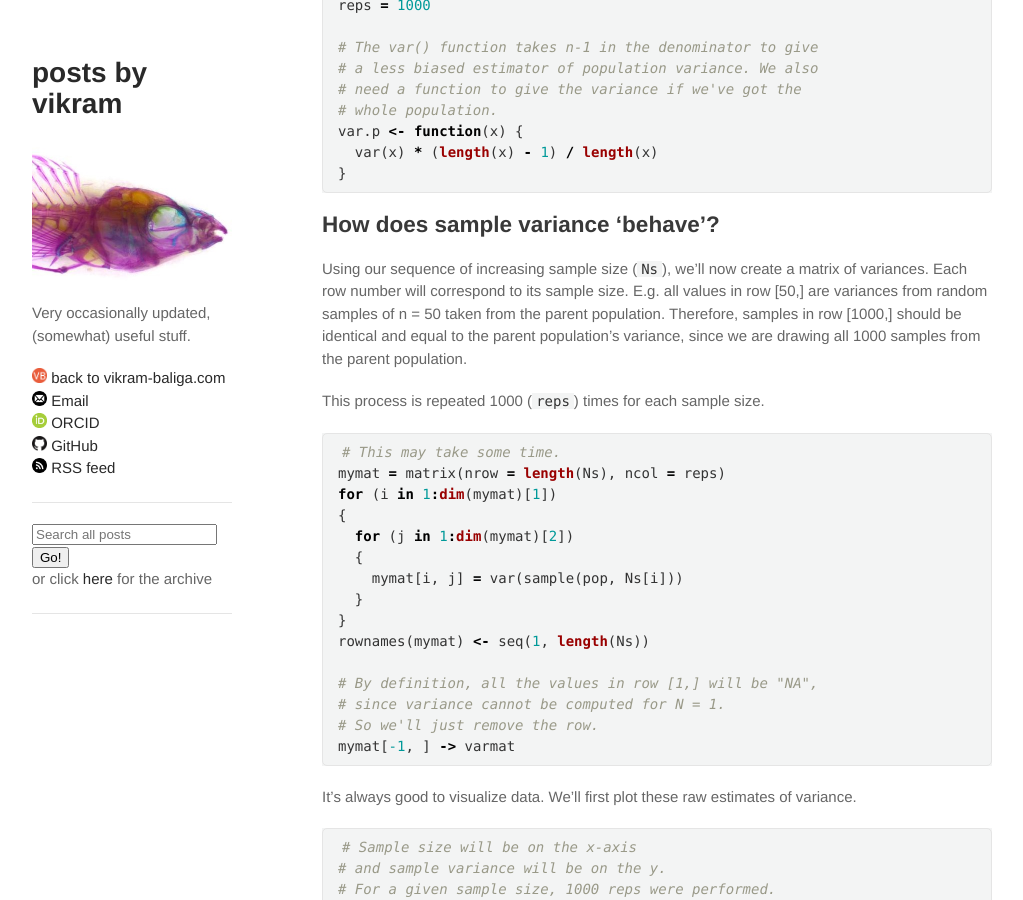
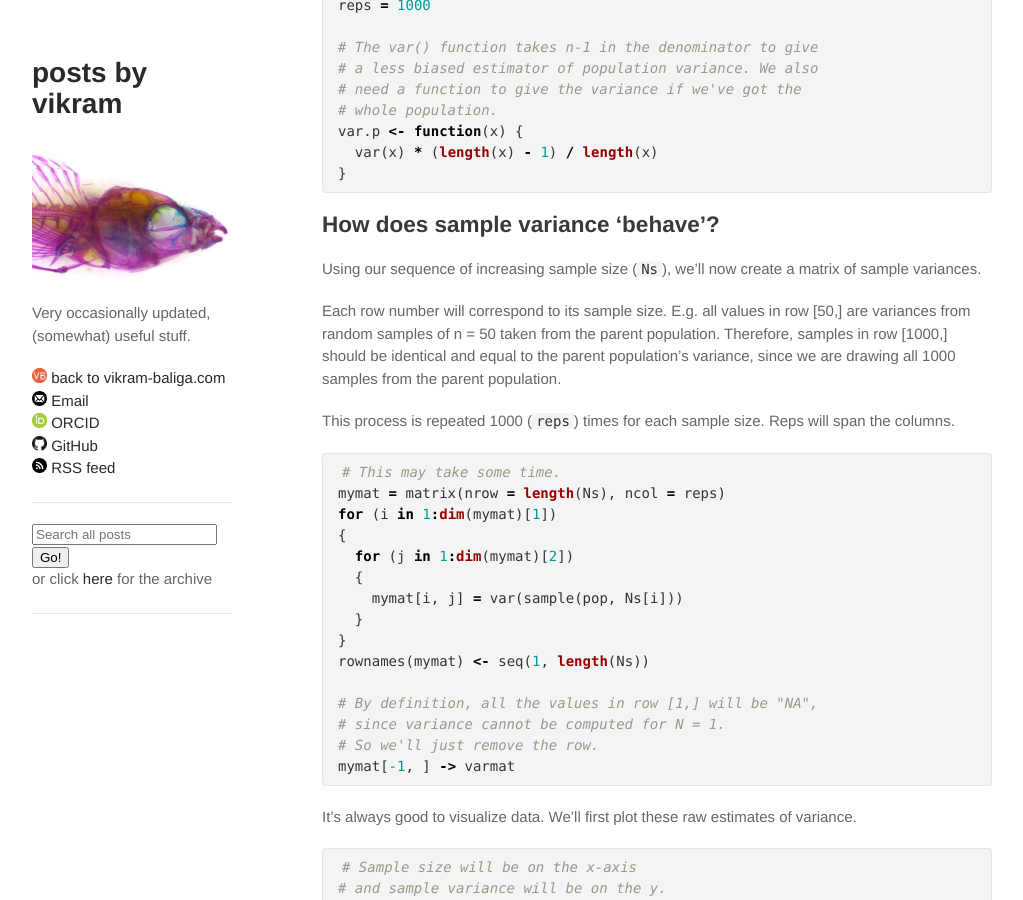
Before and after one commit to vbaliga/vbaliga.github.io, a Jekyll site: the page built from _posts/2019-05-07-dangers-sample-variance-small-sample-size.md, in a window 1280 px wide and 900 px high, scrolled down 929 px. Shown: the whole window, without its empty margins (128-1151 px from the left). Built offline with Jekyll 4.4.1, drawn with Linux system fonts in a browser that asks for light colours; a script that is not in the unit is left out; some of the changed text lies outside the part shown.

Commit message:
Update 2019-05-07-dangers-sample-variance-small-sample-size.md

````diff
--- a/_posts/2019-05-07-dangers-sample-variance-small-sample-size.md
+++ b/_posts/2019-05-07-dangers-sample-variance-small-sample-size.md
@@ -49,9 +49,11 @@ var.p <- function(x) {
 
 ## How does sample variance ‘behave’?
 
-Using our sequence of increasing sample size (`Ns`), we’ll now create a matrix of variances. Each row number will correspond to its sample size. E.g. all values in row \[50,\] are variances from random samples of n = 50 taken from the parent population. Therefore, samples in row \[1000,\] should be identical and equal to the parent population’s variance, since we are drawing all 1000 samples from the parent population.
+Using our sequence of increasing sample size (`Ns`), we’ll now create a matrix of sample variances.
 
-This process is repeated 1000 (`reps`) times for each sample size.
+Each row number will correspond to its sample size. E.g. all values in row \[50,\] are variances from random samples of n = 50 taken from the parent population. Therefore, samples in row \[1000,\] should be identical and equal to the parent population’s variance, since we are drawing all 1000 samples from the parent population.
+
+This process is repeated 1000 (`reps`) times for each sample size. Reps will span the columns.
 
 ``` r
 # This may take some time.
@@ -116,7 +118,9 @@ legend(400, 1500,
 
 ![](https://github.com/vbaliga/vbaliga.github.io/raw/master/images/2019-05-07/sample_variance_vs_sample_size.png)<!-- -->
 
-Pretty crazy\! **The variation in sample variance is tremendous at small sample sizes. But the mean of this variation (orange) is basically
+Pretty crazy\!
+
+**The variation in sample variance is tremendous at small sample sizes. But the mean of this variation (orange) is basically
 identical to the true population variance (blue).**
 
 Let’s figure out at what point the variance of sample variances seem to become reliable. Since we know this happens at small sample sizes, we’ll just plot cases where sample size varies from 1 to 100 to get a more refined view of the data.
@@ -259,7 +263,7 @@ for (i in 1:nrow(params)) {
 ![](https://github.com/vbaliga/vbaliga.github.io/raw/master/images/2019-05-07/variance_of_sample_variance_vs_pop_variance.png)<!-- -->
 
 Pretty interesting\! Although the standard deviation varies widely across these data sets (from 0.1 to 100), taking samples of size 1
-through \~ 46 leaves us vulnerable to the dangers of the left side of the curve. So we’re seeing that samples of \< 4-5% of the true population size are relatively unreliable.
+through \~ 46 leaves us vulnerable to the dangers of the left side of the curve. So we’re seeing that samples of \< 5% of the true population size are relatively unreliable.
 
 Of course, the `changepoint` metric does also seem a little conservative. It might be worthwhile thinking of another way to find the point of relative stability.
 
````
Also changed, not shown: other parts of _posts/2019-05-07-dangers-sample-variance-small-sample-size.md (+1 -1 lines).
